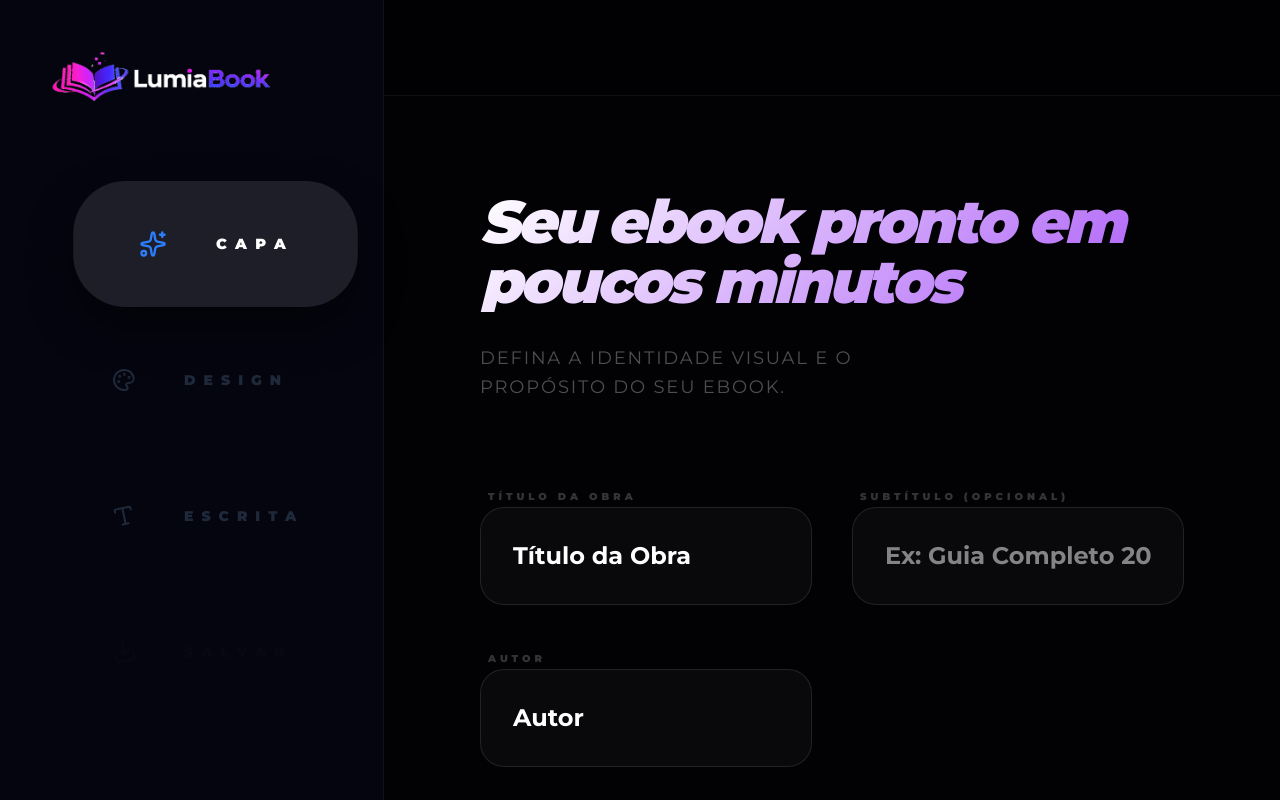
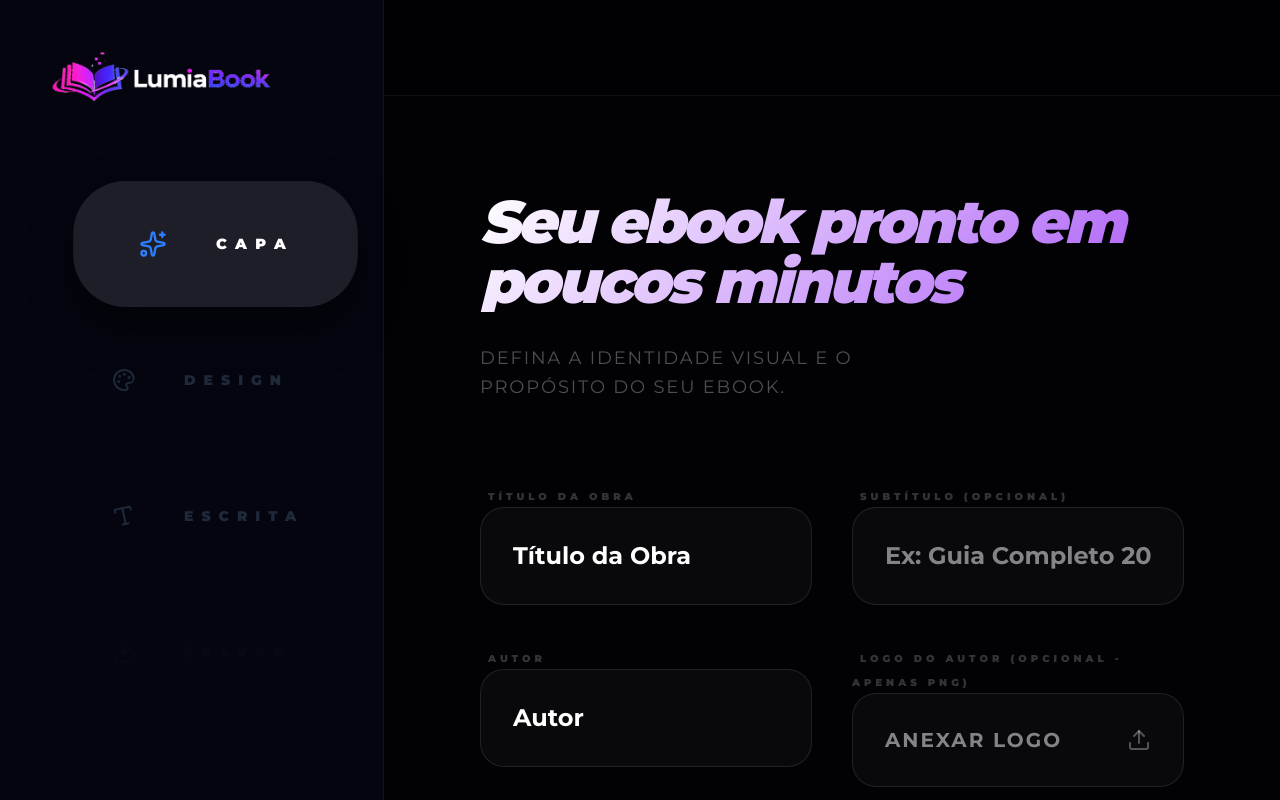
Before and after one commit to cerinowski/luminabook, a Next.js app: page / in a window 1280 px wide. Built offline with nearby package versions, Linux system fonts and the light colour scheme.

Commit message:
feat(ui): add optional author logo upload and dynamic placement on book cover

```diff
--- a/src/app/page.tsx
+++ b/src/app/page.tsx
@@ -11,6 +11,7 @@ export default function Home() {
     const [title, setTitle] = useState('Título da Obra');
     const [subtitle, setSubtitle] = useState('');
     const [author, setAuthor] = useState('Autor');
+    const [authorLogo, setAuthorLogo] = useState<string | null>(null);
     const [coverPrompt, setCoverPrompt] = useState('');
     const [fullContent, setFullContent] = useState('');
     const [activeTab, setActiveTab] = useState('config');
@@ -331,6 +332,20 @@ export default function Home() {
                                                 <label className="text-[10px] font-black uppercase tracking-[4px] text-white/20 ml-2">Autor</label>
                                                 <input value={author} onChange={e => setAuthor(e.target.value)} placeholder="Seu Nome" className="w-full bg-white/[0.03] border border-white/10 rounded-3xl p-8 text-2xl font-bold focus:border-purple-500/50 transition-all outline-none text-white" />
                                             </div>
+                                            <div className="space-y-4">
+                                                <label className="text-[10px] font-black uppercase tracking-[4px] text-white/20 ml-2">Logo do Autor (Opcional - Apenas PNG)</label>
+                                                <label className="cursor-pointer flex items-center justify-between w-full bg-white/[0.03] border border-white/10 rounded-3xl p-8 hover:bg-white/[0.05] transition-all">
+                                                    <input type="file" accept="image/png" className="hidden" onChange={(e) => {
+                                                        if (e.target.files && e.target.files[0]) {
+                                                            const reader = new FileReader();
+                                                            reader.onload = (ev) => setAuthorLogo(ev.target?.result as string);
+                                                            reader.readAsDataURL(e.target.files[0]);
+                                                        }
+                                                    }} />
+                                                    <span className="text-white/50 text-xl font-bold uppercase tracking-widest">{authorLogo ? 'Trocar Logo' : 'Anexar Logo'}</span>
+                                                    {authorLogo ? <img src={authorLogo} className="h-8 w-auto object-contain" /> : <Upload className="w-6 h-6 text-white/30" />}
+                                                </label>
+                                            </div>
                                         </div>
                                         <div className="space-y-4">
                                             <label className="text-[10px] font-black uppercase tracking-[4px] text-white/20 ml-2">Inspiração para a Capa</label>
@@ -372,6 +387,11 @@ export default function Home() {
                                                                         <p className="text-white/40 font-bold tracking-[8px] text-[8px] uppercase">{author}</p>
                                                                     </div>
                                                                 </div>
+                                                                {authorLogo && (
+                                                                    <div className="absolute bottom-6 right-6 z-10 w-16 md:w-20">
+                                                                        <img src={authorLogo} className="w-full h-auto object-contain opacity-90" />
+                                                                    </div>
+                                                                )}
                                                             </div>
                                                         </div>
                                                     )}
@@ -479,6 +499,11 @@ export default function Home() {
                                                             <p className="text-white/40 font-bold tracking-[8px] text-xs uppercase">{author}</p>
                                                         </div>
                                                     </div>
+                                                    {authorLogo && (
+                                                        <div className="absolute bottom-12 right-12 z-50 w-32">
+                                                            <img src={authorLogo} className="w-full h-auto object-contain opacity-90" />
+                                                        </div>
+                                                    )}
                                                 </div>
                                             </div>
                                         )}
```
